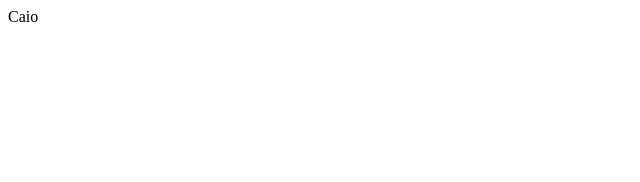
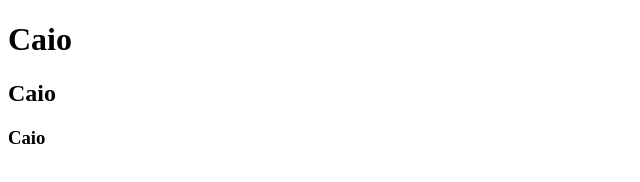
Before and after one commit to caiokassins/Projeto-2B-2026, a plain HTML site: page index.html in a window 1280 px wide. Shown: the whole page, without its empty margins (0-640 px from the left). Drawn offline with Linux system fonts and the light colour scheme.

Commit message:
31/03/26

```diff
--- a/index.html
+++ b/index.html
@@ -1,11 +1,14 @@
 <!DOCTYPE html>
-<html lang="en">
+<html lang="pr-br">
 <head>
     <meta charset="UTF-8">
     <meta name="viewport" content="width=device-width, initial-scale=1.0">
-    <title>Document</title>
+    <title>Primeira página web</title>
 </head>
 <body>
-    Caio
+    <h1>Caio</h1>
+    <h2>Caio</h2>
+    <h3>Caio</h3>
+
 </body>
 </html>
```
